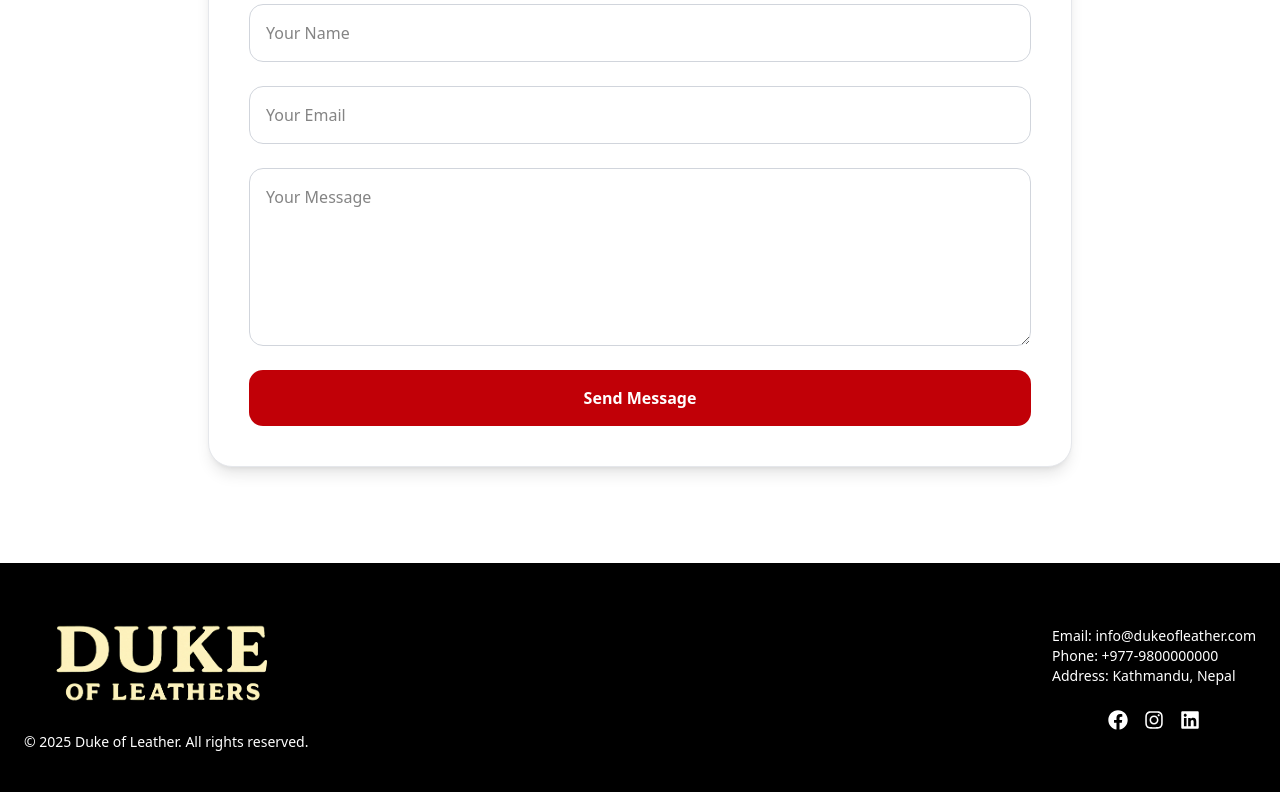
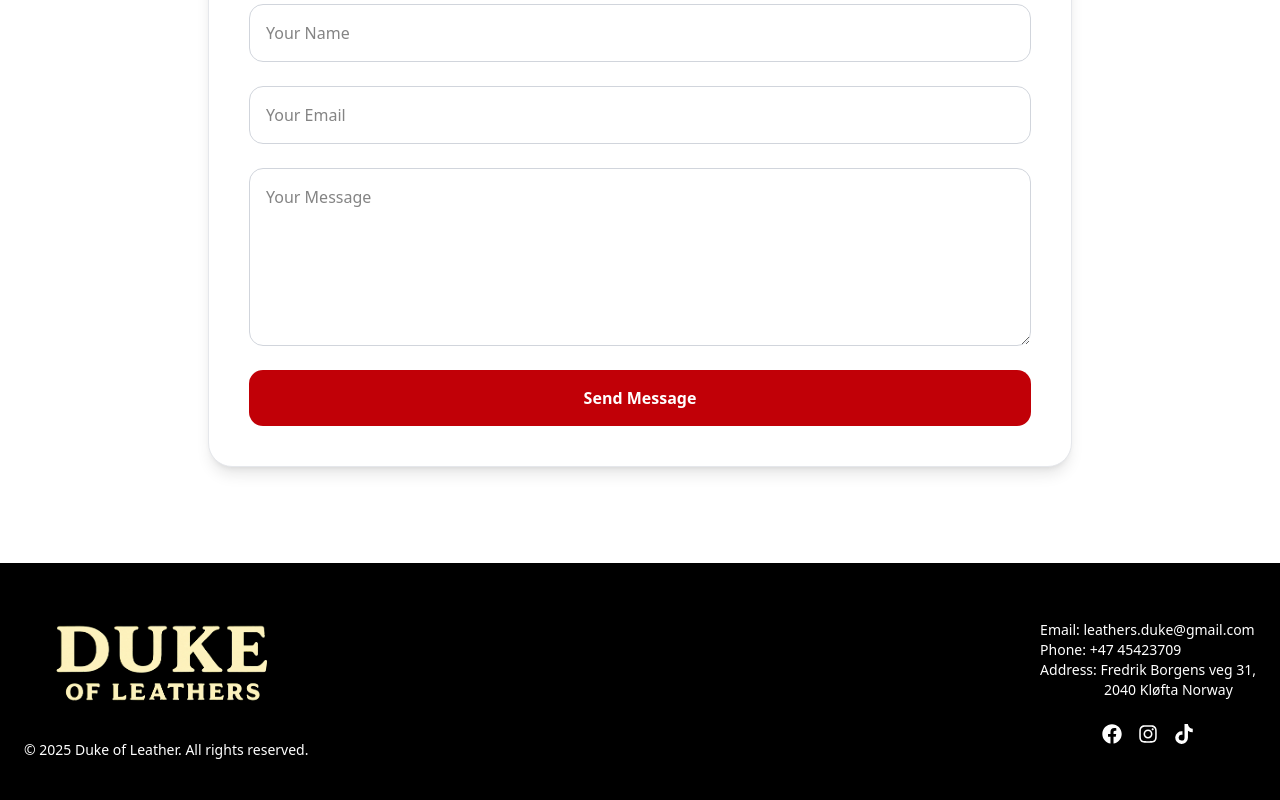
Before and after one commit to NabinPaudel001/duke-of-leathers, a Next.js app: page / in a window 1280 px wide. Shown: the part 5275-6075 px from the top of the page. Built offline with nearby package versions, Linux system fonts and the light colour scheme.

Commit message:
address and footer updated

```diff
--- a/src/app/page.tsx
+++ b/src/app/page.tsx
@@ -2,8 +2,9 @@
 import Image from "next/image";
 import { motion } from "framer-motion";
 import { useState, useEffect } from "react";
-import { FaFacebook, FaInstagram, FaLinkedin } from "react-icons/fa";
+import { FaFacebook, FaGoogle, FaInstagram, FaLinkedin, FaMailBulk, FaTiktok } from "react-icons/fa";
 import Contact from "@/components/ui/Contact";
+import { FaMessage } from "react-icons/fa6";
 
 export default function ProductPage() {
   const products = [
@@ -336,11 +337,11 @@ export default function ProductPage() {
       </div>
 
     {/* FOOTER */}
-      <footer className="bg-black text-white  py-10">
-        <div className="max-w-7xl mx-auto px-6 flex flex-col md:flex-row justify-between items-start md:items-center gap-10">
+<footer className="bg-black text-white py-10">
+  <div className="max-w-7xl mx-auto px-6 flex flex-col md:flex-row justify-between items-center md:items-center gap-10 text-center md:text-left">
     {/* Left side */}
-          <div>
-            <h1 className="width-full font-extrabold tracking-wider mb-4 text-amber-100">
+    <div className="flex flex-col items-center md:items-start">
+      <h1 className="w-full font-extrabold tracking-wider mb-4 text-amber-100">
         <Image
           src="/duke-logo.svg"
           alt="Bull logo"
@@ -351,32 +352,50 @@ export default function ProductPage() {
         />
       </h1>
       <p className="text-sm mt-2">
-              &copy; {new Date().getFullYear()} Duke of Leather. All rights
-              reserved.
+        &copy; {new Date().getFullYear()} Duke of Leather. All rights reserved.
       </p>
     </div>
 
     {/* Right side */}
-          <div className="flex flex-col items-start md:items-end gap-4">
-            <div className="text-sm">
-              <p>Email: info@dukeofleather.com</p>
-              <p>Phone: +977-9800000000</p>
-              <p>Address: Kathmandu, Nepal</p>
+    <div className="flex flex-col items-center md:items-end gap-4">
+      <div className="text-sm text-center md:text-left">
+        <p>
+          Email:{" "}
+          <a href="mailto:leathers.duke@gmail.com">leathers.duke@gmail.com</a>
+        </p>
+        <p>
+          Phone: <a href="tel:+47-45423709">+47 45423709</a>
+        </p>
+        <p>
+          Address: Fredrik Borgens veg 31,<br />
+          <span className="ml-[64px] md:ml-[64px] ml-0">2040 Kløfta Norway</span>
+        </p>
       </div>
-            <div className="flex gap-4 mt-2 self-center">
-              <a href="#" className="hover:text-amber-400 transition">
+
+      <div className="flex gap-4 mt-2 justify-center md:self-center">
+        <a
+          href="https://www.facebook.com/share/1CiUKWfDH9/"
+          className="hover:text-amber-400 transition"
+        >
           <FaFacebook size={20} />
         </a>
-              <a href="#" className="hover:text-amber-400 transition">
+        <a
+          href="https://www.instagram.com/dukeofleathers"
+          className="hover:text-amber-400 transition"
+        >
           <FaInstagram size={20} />
         </a>
-              <a href="#" className="hover:text-amber-400 transition">
-                <FaLinkedin size={20} />
+        <a
+          href="https://www.tiktok.com/@duke.of.leathers?_t=ZN-90O6D1gyAKs&_r=1"
+          className="hover:text-amber-400 transition"
+        >
+          <FaTiktok size={20} />
         </a>
       </div>
     </div>
   </div>
 </footer>
+
 
       {/* LIGHTBOX */}
       {isLightboxOpen && (
```
Lines whose indentation alone changed are shown as unchanged.
